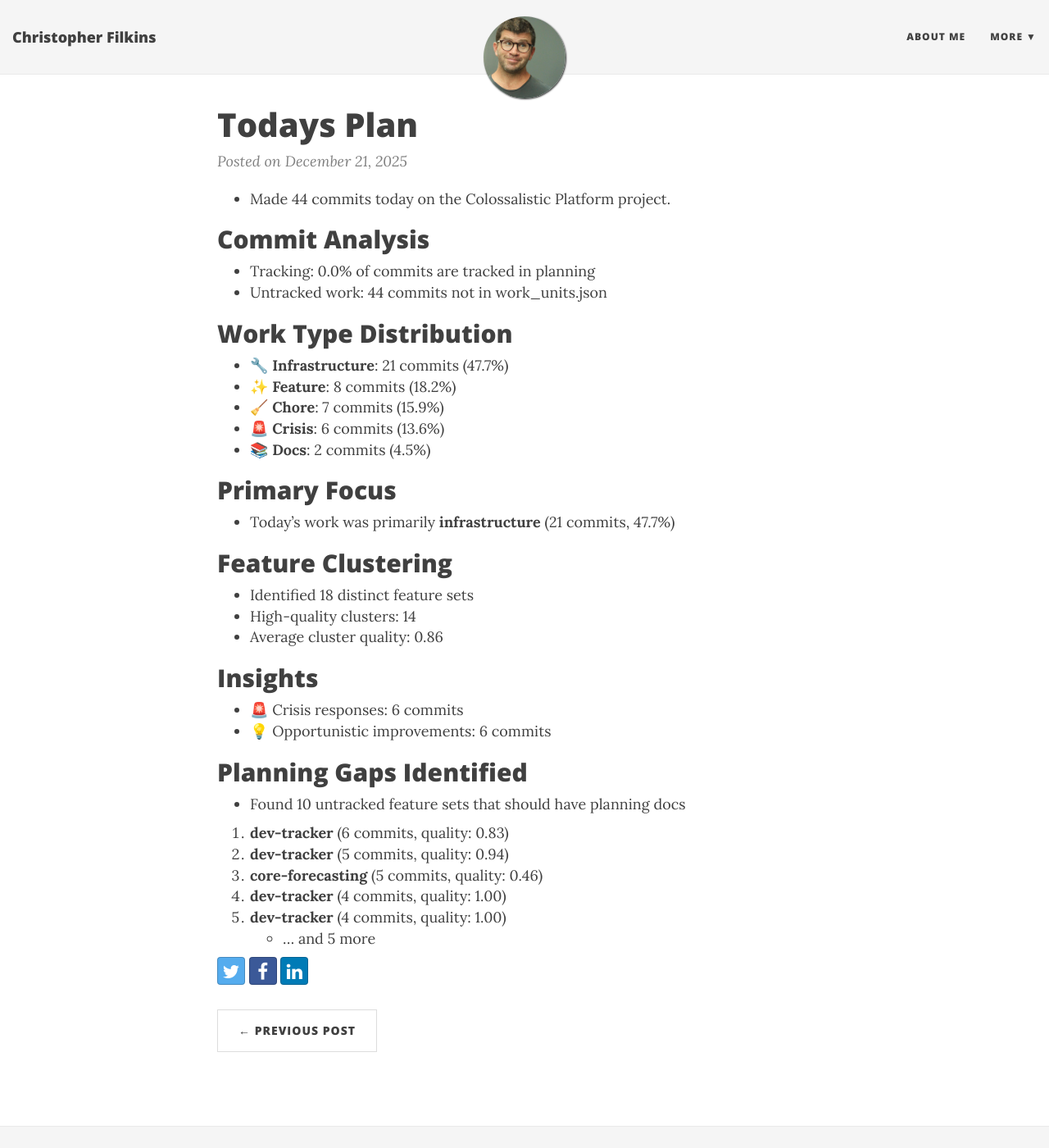
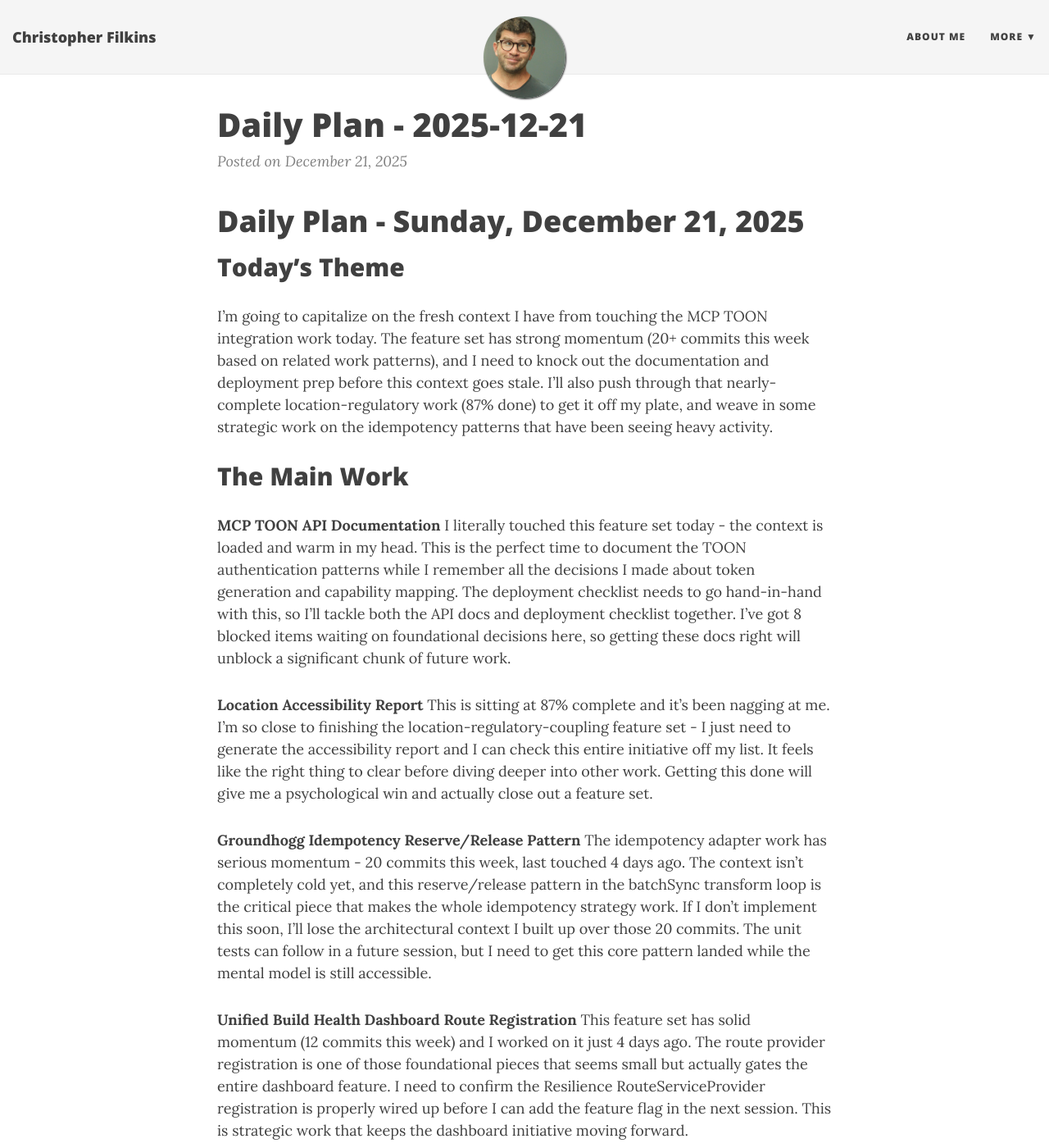
Before and after one commit to filchyboy/filchyboy.github.io, a Jekyll site: the page built from _posts/2025-12-21-todays-plan.md, in a window 1280 px wide and 1400 px high. Shown: the whole window at 82% size. Built offline with Jekyll 4.4.1, drawn with Linux system fonts in a browser that asks for light colours; nearby versions of some CDN libraries; some of the changed text lies outside the part shown.

Commit message:
fix: restore original plan for 2025-12-21 (was overwritten by commit retrospective)

```diff
--- a/_posts/2025-12-21-todays-plan.md
+++ b/_posts/2025-12-21-todays-plan.md
@@ -1,45 +1,38 @@
-* Made 44 commits today on the Colossalistic Platform project.
+---
+layout: post
+title: "Daily Plan - 2025-12-21"
+date: 2025-12-21
+---
 
-## Commit Analysis
+# Daily Plan - Sunday, December 21, 2025
 
-* Tracking: 0.0% of commits are tracked in planning
-* Untracked work: 44 commits not in work_units.json
+## Today's Theme
+I'm going to capitalize on the fresh context I have from touching the MCP TOON integration work today. The feature set has strong momentum (20+ commits this week based on related work patterns), and I need to knock out the documentation and deployment prep before this context goes stale. I'll also push through that nearly-complete location-regulatory work (87% done) to get it off my plate, and weave in some strategic work on the idempotency patterns that have been seeing heavy activity.
 
-## Work Type Distribution
+## The Main Work
 
-* 🔧 **Infrastructure**: 21 commits (47.7%)
-* ✨ **Feature**: 8 commits (18.2%)
-* 🧹 **Chore**: 7 commits (15.9%)
-* 🚨 **Crisis**: 6 commits (13.6%)
-* 📚 **Docs**: 2 commits (4.5%)
+**MCP TOON API Documentation**
+I literally touched this feature set today - the context is loaded and warm in my head. This is the perfect time to document the TOON authentication patterns while I remember all the decisions I made about token generation and capability mapping. The deployment checklist needs to go hand-in-hand with this, so I'll tackle both the API docs and deployment checklist together. I've got 8 blocked items waiting on foundational decisions here, so getting these docs right will unblock a significant chunk of future work.
 
-## Primary Focus
+**Location Accessibility Report**
+This is sitting at 87% complete and it's been nagging at me. I'm so close to finishing the location-regulatory-coupling feature set - I just need to generate the accessibility report and I can check this entire initiative off my list. It feels like the right thing to clear before diving deeper into other work. Getting this done will give me a psychological win and actually close out a feature set.
 
-* Today's work was primarily **infrastructure** (21 commits, 47.7%)
+**Groundhogg Idempotency Reserve/Release Pattern**
+The idempotency adapter work has serious momentum - 20 commits this week, last touched 4 days ago. The context isn't completely cold yet, and this reserve/release pattern in the batchSync transform loop is the critical piece that makes the whole idempotency strategy work. If I don't implement this soon, I'll lose the architectural context I built up over those 20 commits. The unit tests can follow in a future session, but I need to get this core pattern landed while the mental model is still accessible.
 
-## Feature Clustering
+**Unified Build Health Dashboard Route Registration**
+This feature set has solid momentum (12 commits this week) and I worked on it just 4 days ago. The route provider registration is one of those foundational pieces that seems small but actually gates the entire dashboard feature. I need to confirm the Resilience RouteServiceProvider registration is properly wired up before I can add the feature flag in the next session. This is strategic work that keeps the dashboard initiative moving forward.
 
-* Identified 18 distinct feature sets
-* High-quality clusters: 14
-* Average cluster quality: 0.86
+## Housekeeping
 
-## Insights
+**PHPStan Top Offender Triage**
+I need to at least look at DataMaskingServiceTest.php (36 errors) and understand what's causing that spike. I won't fix all 2,440 errors today, but understanding the pattern in the worst offender might reveal a systemic issue I can address. The 21.6% PHP test pass rate is honestly alarming - these two problems might be related.
 
-* 🚨 Crisis responses: 6 commits
-* 💡 Opportunistic improvements: 6 commits
+**Planning Pipeline: Re-enable ETL Sync Scheduler**
+This has research done but no implementation plan. I should spend 30 minutes sketching out the implementation plan structure while I'm thinking about idempotency patterns for Groundhogg. The ETL sync work and the idempotency work are conceptually related - there might be architectural patterns I can reuse.
 
-## Planning Gaps Identified
+## Parked
 
-* Found 10 untracked feature sets that should have planning docs
+The container docs template approval is scoring high (16.5) and has good momentum (21 commits this week), but I'm consciously deferring it because documentation structure feels less urgent than the MCP work I touched today. The resilience rollout feature flag is also scoring well, but it's a better fit for tomorrow after I confirm the route registration is solid.
 
-1. **dev-tracker** (6 commits, quality: 0.83)
-2. **dev-tracker** (5 commits, quality: 0.94)
-3. **core-forecasting** (5 commits, quality: 0.46)
-4. **dev-tracker** (4 commits, quality: 1.00)
-5. **dev-tracker** (4 commits, quality: 1.00)
-* ... and 5 more
-
-
-<!-- Generated by dev-tracker publish_to_jekyll.py (commit-eval mode) -->
-<!-- evaluation-date: 2025-12-21 -->
-<!-- commit-count: 44 -->
+I'm keeping the 8 blocked MCP TOON items parked until I get the API docs and deployment checklist done - those foundational pieces need to land before I can unblock the capability mapping, scope tokens, and service implementations. No sense churning on blocked work when I can make progress on the blockers themselves.
```
